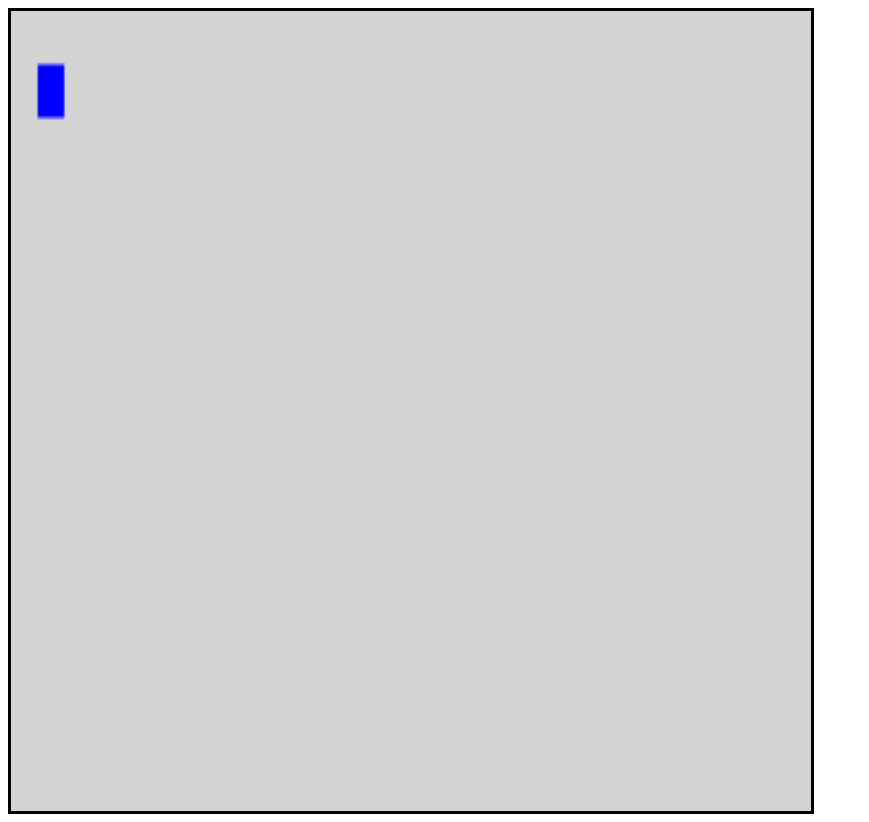
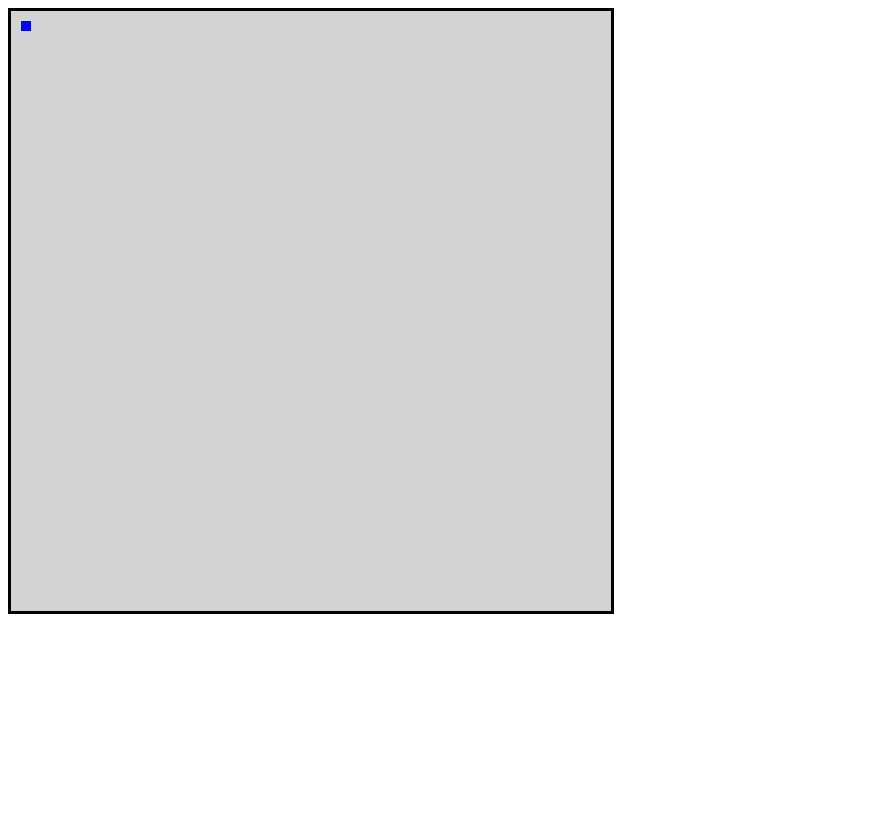
Before and after one commit to KeyMarmot/KeyMarmot.github.io, a plain HTML site: page index.html in a window 1280 px wide. Shown: the whole page, without its empty margins (0-869 px from the left). After the commit the page ends 800 px from the top, so only its background shows below. Drawn offline with Linux system fonts and the light colour scheme.

Commit message:
changed files

```diff
--- a/index.html
+++ b/index.html
@@ -5,7 +5,7 @@
         <link rel="stylesheet" href="style.css">
     </head>
     <body>
-        <canvas id="canvas"></canvas>
+        <canvas id="canvas" height="600" width="600"></canvas>
         <script src = 'environment.js'></script>
     </body>
 </html>
--- a/style.css
+++ b/style.css
@@ -1,7 +1,5 @@
 #canvas {
     border: solid, 3px, black;
-    width: 800px;
-    height: 800px;
     background-color: lightgray;
 }
 
```
